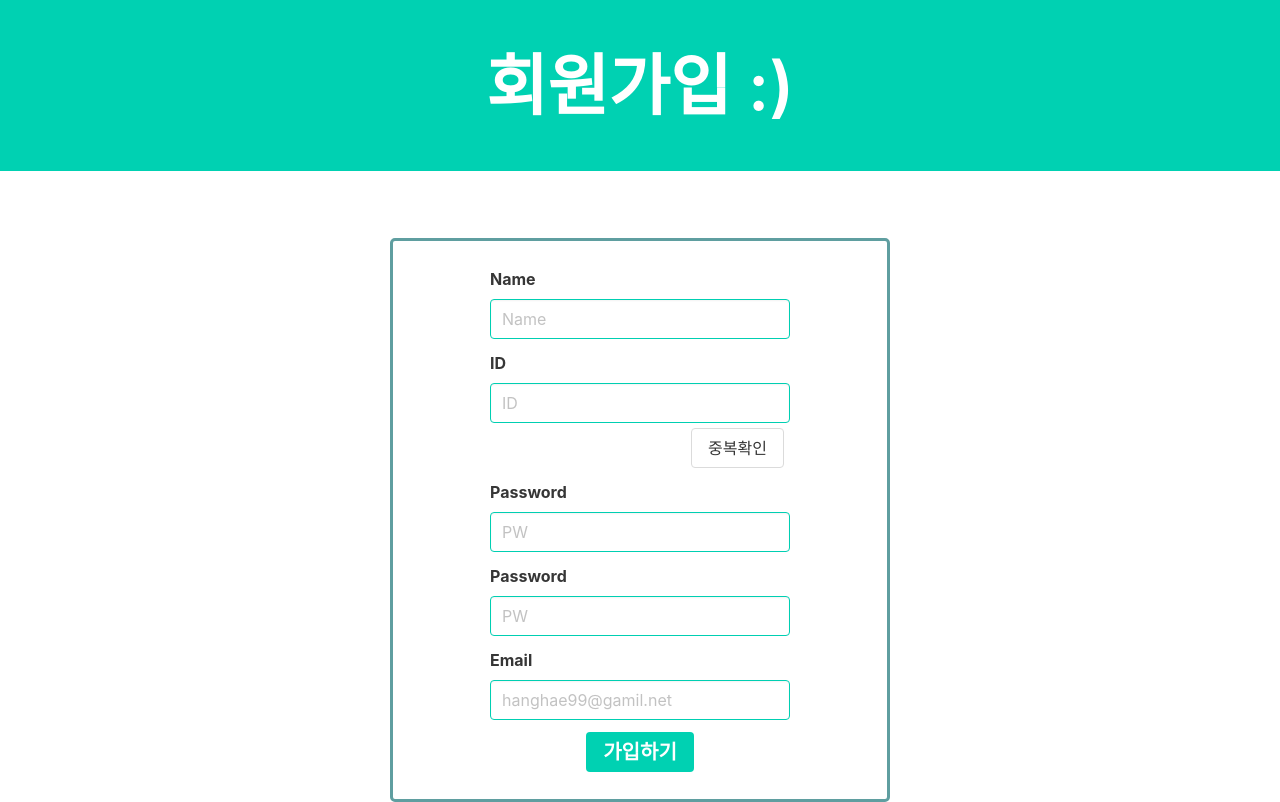
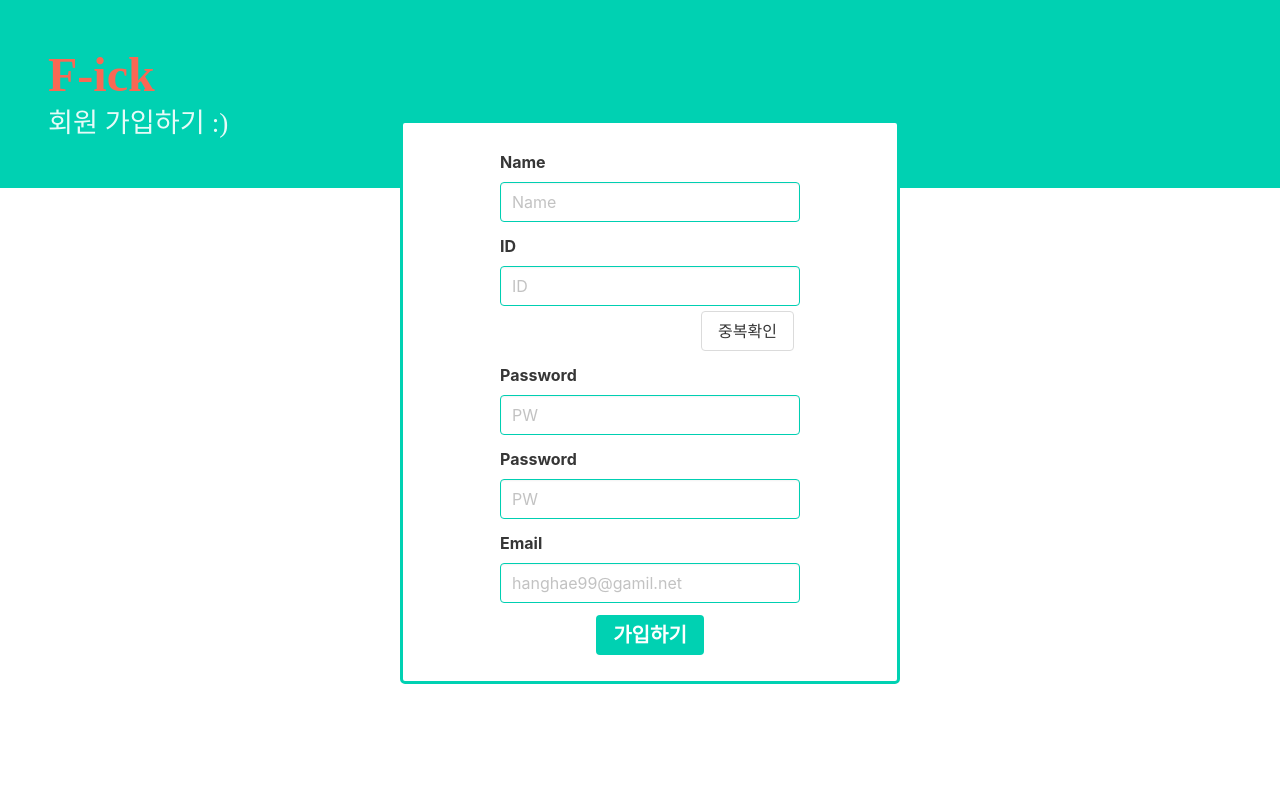
Before and after one commit to chamchimayo/bmi_calculator, a Flask app: page /register in a window 1280 px wide. After the commit the page ends 684 px from the top, so only its background shows below. Run offline with Flask 2, Linux system fonts and the light colour scheme; some libraries are stand-ins or nearby versions; some web fonts are replaced.

Commit message:
백지영 - register.html css 작업 완료 09/21 23:18

```diff
--- a/static/mystyle.css
+++ b/static/mystyle.css
@@ -68,12 +68,25 @@
 }
 
 /* register.html */
+.success {
+    color: green;
+}
+
+.caution {
+    color: red;
+}
+
+
 .field {
     width: 300px;
 }
 
 .wrap {
-    border: cadetblue solid 3px;
+    position: absolute;
+    left: 50%;
+    top: 45%;
+    background-color: white;
+    border: #00d1b2 solid 3px;
     border-radius: 5px;
     width: 500px;
     margin: 50pt auto auto auto;
@@ -82,15 +95,11 @@
     flex-direction: column;
     justify-content: center;
     align-items: center;
-}
-
-.title {
-    font-size: 50pt;
-    margin: auto;
-    display: flex;
-    flex-direction: column;
-    justify-content: center;
-    align-items: center;
+    margin-left: -240px;
+    margin-top: -240px;
+    /*padding: 2rem;*/
+    /*border-radius: 1rem;*/
+    /*border: #00d1b2 solid 3px;*/
 }
 
 .input {
--- a/templates/register.html
+++ b/templates/register.html
@@ -5,9 +5,36 @@
     <title>Title</title>
     <!-- Bulma CSS -->
     <link rel="stylesheet" href="https://cdn.jsdelivr.net/npm/bulma@0.9.1/css/bulma.min.css">
+    <link rel="stylesheet" href="../static/mystyle.css">
+
     <!-- JS -->
     <script src="https://ajax.googleapis.com/ajax/libs/jquery/3.4.1/jquery.min.js"></script>
     <script src="https://cdnjs.cloudflare.com/ajax/libs/jquery-cookie/1.4.1/jquery.cookie.js"></script>
+
+    <style>
+        @font-face {
+            font-family: 'LeferiPoint-WhiteObliqueA';
+            src: url('https://cdn.jsdelivr.net/gh/projectnoonnu/noonfonts_2201-2@1.0/LeferiPoint-WhiteObliqueA.woff') format('woff');
+            font-weight: normal;
+            font-style: normal;
+        }
+
+        @font-face {
+             font-family: 'S-CoreDream-3Light';
+             src: url('https://cdn.jsdelivr.net/gh/projectnoonnu/noonfonts_six@1.2/S-CoreDream-3Light.woff') format('woff');
+             font-weight: normal;
+             font-style: normal;
+        }
+
+        h1 {
+            font-family: 'LeferiPoint-WhiteObliqueA';
+        }
+
+        .subtitle {
+            font-family: 'S-CoreDream-3Light';
+        }
+    </style>
+
     <script>
 
         function pw_error() {
@@ -97,57 +124,13 @@
         }
 
     </script>
-
-    <style>
-        .success {
-            color: green;
-        }
-
-        .caution{
-            color: red;
-        }
-
-
-        .field {
-            width: 300px;
-        }
-
-        .wrap {
-            border: cadetblue solid 3px;
-            border-radius: 5px;
-            width: 500px;
-            margin: 50pt auto auto auto;
-            padding: 20pt 20pt 20pt 20pt;
-            display: flex;
-            flex-direction: column;
-            justify-content: center;
-            align-items: center;
-        }
-
-        .title {
-            font-size: 50pt;
-            margin: auto;
-            display: flex;
-            flex-direction: column;
-            justify-content: center;
-            align-items: center;
-        }
-
-        .input {
-            border: #00cfb2 solid 1px;
-        }
-
-
-    </style>
-
 </head>
 <body>
 
 <section class="hero is-primary">
     <div class="hero-body">
-        <p class="title">
-            회원가입 :)
-        </p>
+        <h1 class="title" id="fick-title">F-ick</h1>
+        <p class="subtitle">회원 가입하기 :)</p>
     </div>
 </section>
 <div class="wrap">
```
Also changed, not shown: templates/bmiRegister.html (+4 -6 lines).
